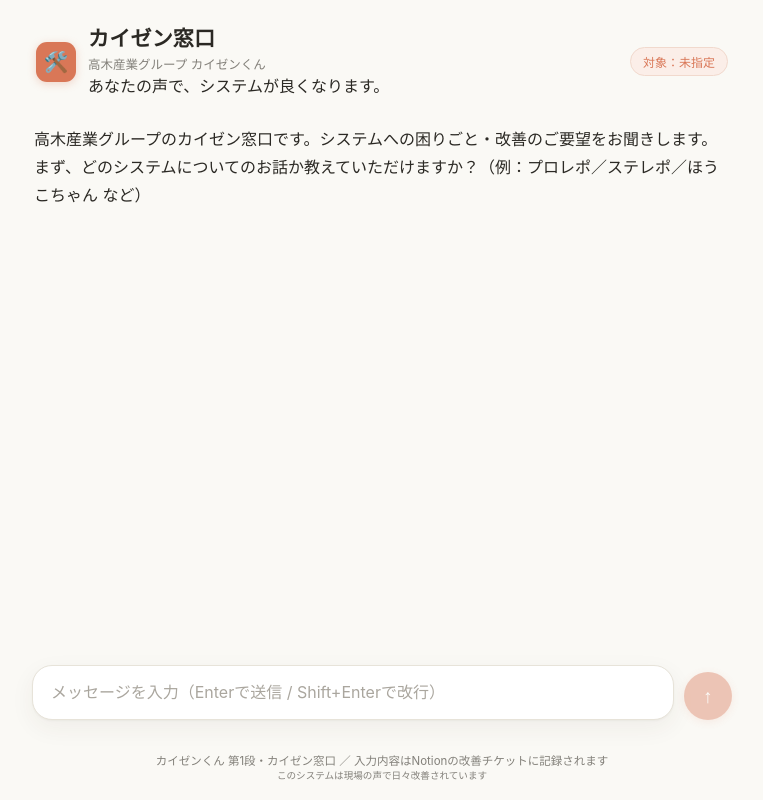
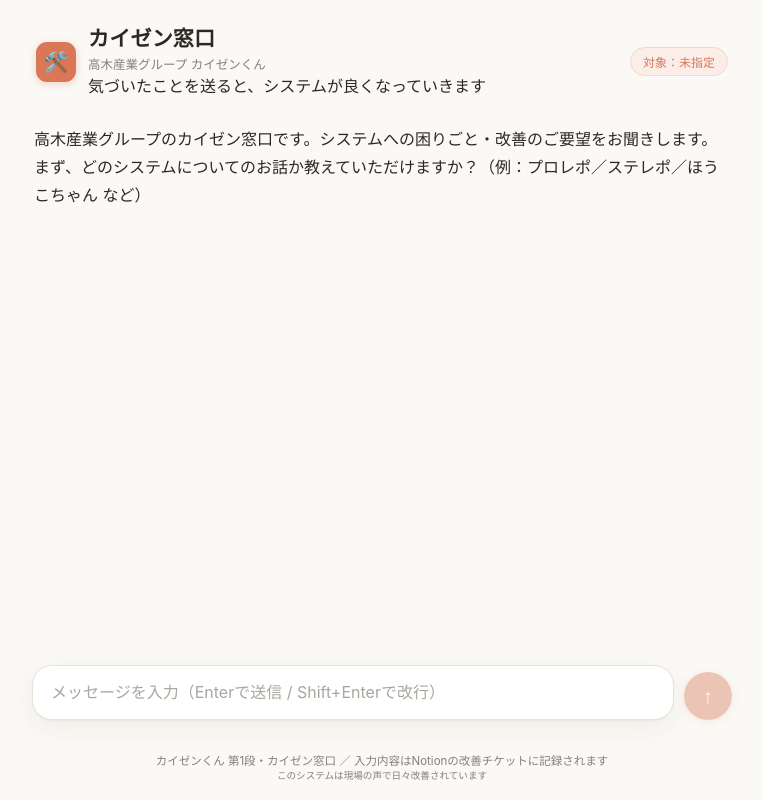
Before and after one commit to tkgathr2/kaizen-mado, a Next.js app: page / in a window 1280 px wide. Shown: the whole page, without its empty margins (258-1021 px from the left). Built offline with nearby package versions, Linux system fonts and the light colour scheme.

Commit message:
fix(kaizen): KZ-13 自動改修
diff 5行・禁止パス非接触

```diff
--- a/app/page.tsx
+++ b/app/page.tsx
@@ -136,7 +136,7 @@ function KaizenMado() {
           <div>
             <h1>カイゼン窓口</h1>
             <div className="sub">高木産業グループ カイゼンくん</div>
-            <div className="catchphrase">あなたの声で、システムが良くなります。</div>
+            <div className="catchphrase">気づいたことを送ると、システムが良くなっていきます</div>
           </div>
           <div className="pill">{systemName ? `対象：${systemName}` : "対象：未指定"}</div>
         </header>
```
Also changed, not shown: .eslintrc.json (added).
